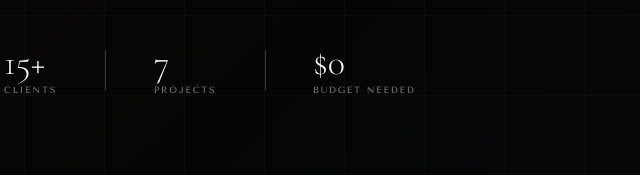
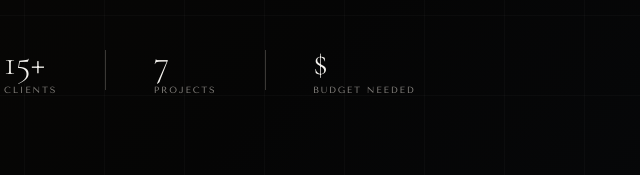
Before and after one commit to AdhamZakaria/dynamic-portfolio, a plain HTML site: page index.html in a window 1280 px wide. Shown: the part 625-800 px from the top of the page, 56-696 px from the left. Drawn offline with nearby package versions, Linux system fonts and the light colour scheme.

Commit message:
Change budget display from $0 to $

```diff
--- a/index.html
+++ b/index.html
@@ -148,7 +148,7 @@
       <div class="hero-divider"></div>
       <div class="hero-stat"><div class="hero-stat-num">7</div><div class="hero-stat-label">Projects</div></div>
       <div class="hero-divider"></div>
-      <div class="hero-stat"><div class="hero-stat-num">$0</div><div class="hero-stat-label">Budget needed</div></div>
+      <div class="hero-stat"><div class="hero-stat-num">$</div><div class="hero-stat-label">Budget needed</div></div>
     </div>
   </div>
 </section>
```
